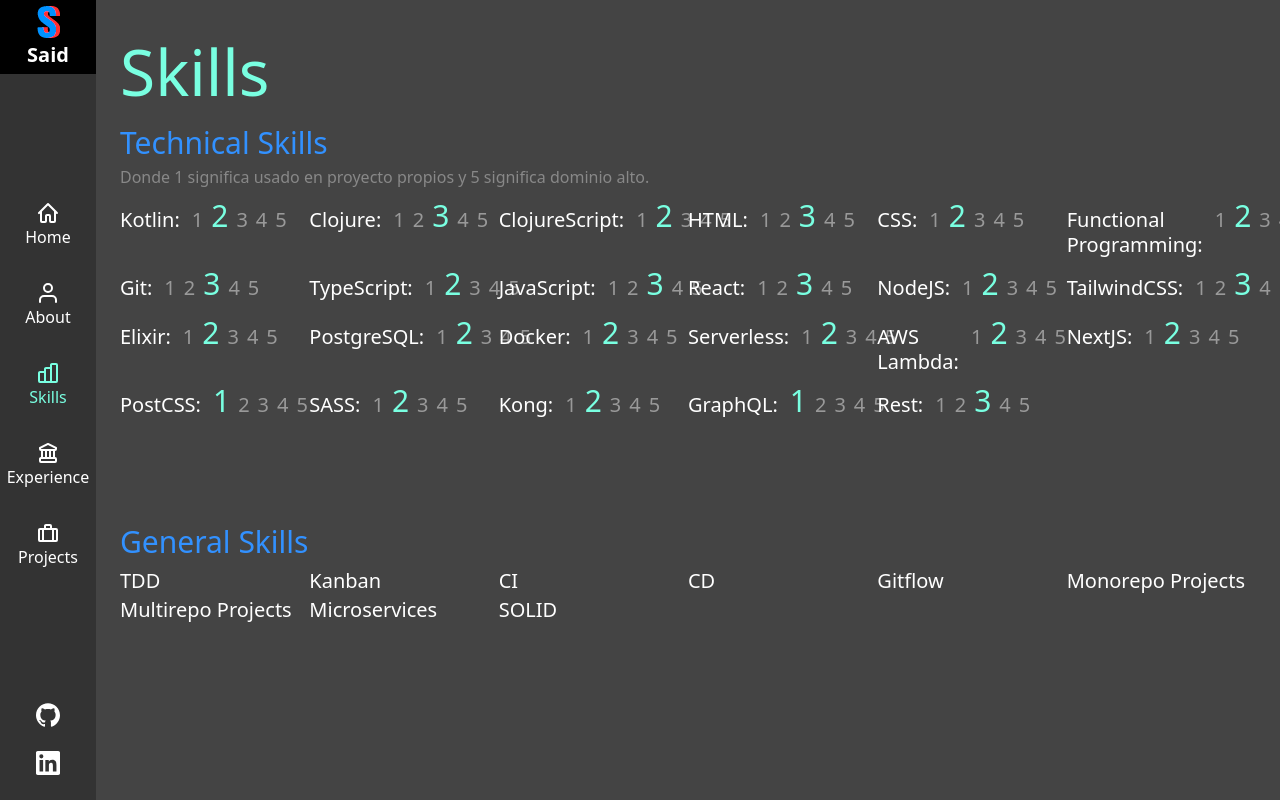
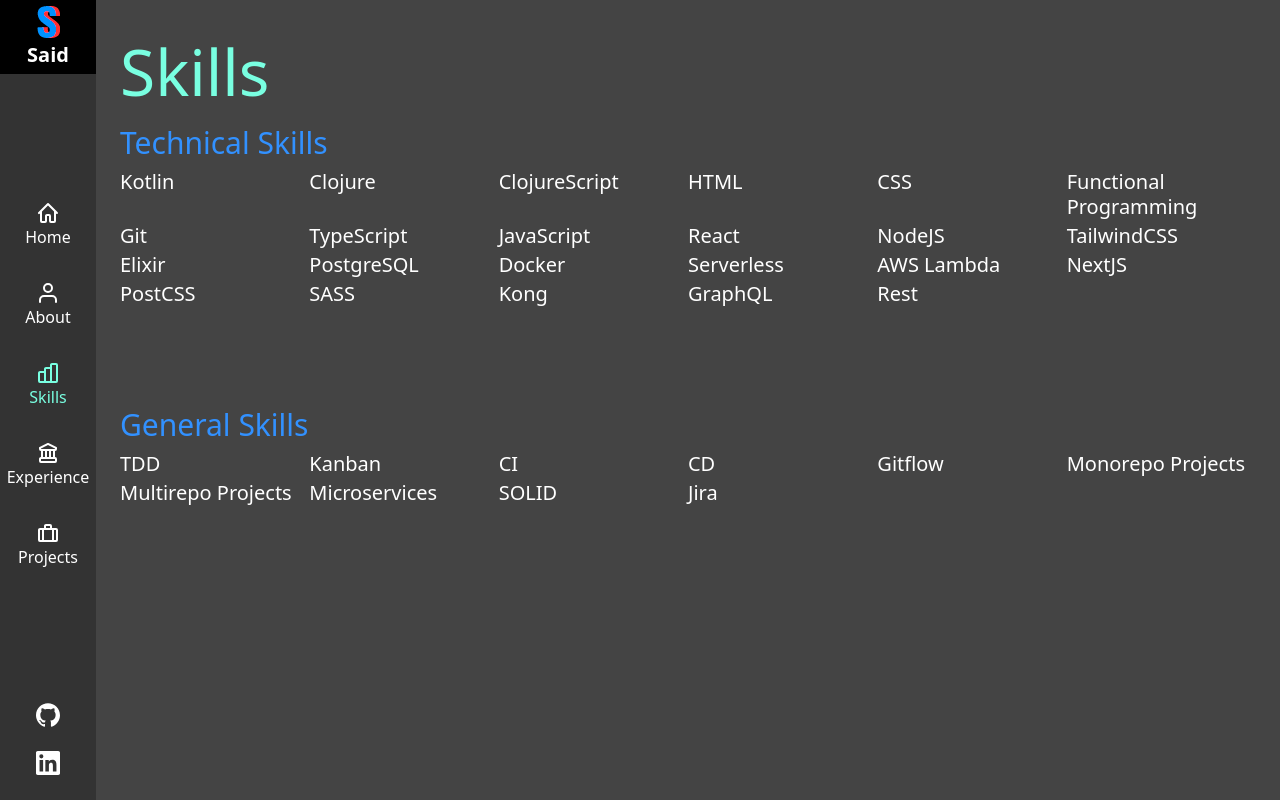
Before and after one commit to Afsoon/Personal-Website, a Next.js app: page /skills in a window 1280 px wide. Built offline with nearby package versions, Linux system fonts and the light colour scheme.

Commit message:
Removed score for the skills

```diff
--- a/src/pages/skills.tsx
+++ b/src/pages/skills.tsx
@@ -93,31 +93,31 @@
   )
 }
 
-const skills = {
-  Kotlin: 2,
-  Clojure: 3,
-  ClojureScript: 2,
-  HTML: 3,
-  CSS: 2,
-  'Functional Programming': 2,
-  Git: 3,
-  TypeScript: 2,
-  JavaScript: 3,
-  React: 3,
-  NodeJS: 2,
-  TailwindCSS: 3,
-  Elixir: 2,
-  PostgreSQL: 2,
-  Docker: 2,
-  Serverless: 2,
-  'AWS Lambda': 2,
-  NextJS: 2,
-  PostCSS: 1,
-  SASS: 2,
-  Kong: 2,
-  GraphQL: 1,
-  Rest: 3,
-}
+const skills = [
+  'Kotlin',
+  'Clojure',
+  'ClojureScript',
+  'HTML',
+  'CSS',
+  'Functional Programming',
+  'Git',
+  'TypeScript',
+  'JavaScript',
+  'React',
+  'NodeJS',
+  'TailwindCSS',
+  'Elixir',
+  'PostgreSQL',
+  'Docker',
+  'Serverless',
+  'AWS Lambda',
+  'NextJS',
+  'PostCSS',
+  'SASS',
+  'Kong',
+  'GraphQL',
+  'Rest',
+]
 
 const generalSkills = [
   'TDD',
@@ -129,66 +129,28 @@
   'Multirepo Projects',
   'Microservices',
   'SOLID',
+  'Jira',
 ]
 
-const SkillWithScore = ({ skill, value }: { skill: string; value: number }) => {
-  const values = [...Array(5).keys()]
-    .map(key => {
-      return key + 1
-    })
-    .map(key => {
-      if (key === value) {
-        return (
-          <span
-            key={`${skill}+${key}`}
-            className="pl-1 pr-1 text-support-positive-800"
-          >
-            {value}
-          </span>
-        )
-      } else {
-        return (
-          <span
-            key={`${skill}+${key}`}
-            className="pl-1 pr-1 text-xl text-primary-300"
-          >
-            {key}
-          </span>
-        )
-      }
-    })
-  return (
-    <li className="pt-1 col-span-2 flex flex-full items-baseline md:flex-none">
-      <span className="pr-2 leading-tight text-xl">{skill}:</span>
-      {values}
-    </li>
-  )
-}
-
-const SkillWithoutScore = ({ skill }: { skill: string }) => (
+const SkillCard = ({ skill }: { skill: string }) => (
   <li className="pt-1 col-span-2 flex flex-full items-baseline md:flex-none">
     <span className="pr-2 leading-tight text-xl">{skill}</span>
   </li>
 )
 
 const SkillsContent = () => {
-  const TechnicalSkills = Object.entries(skills).map(
-    ([skill, value], index) => {
-      return <SkillWithScore skill={skill} value={value} key={index} />
-    }
-  )
+  const TechnicalSkills = skills.map((skill, index) => {
+    return <SkillCard skill={skill} key={`${index}-${skill}`} />
+  })
 
-  const GeneralSkills = generalSkills.map(skill => {
-    return <SkillWithoutScore skill={skill} />
+  const GeneralSkills = generalSkills.map((skill, index) => {
+    return <SkillCard skill={skill} key={`${index}-${skill}`} />
   })
 
   return (
     <div className="bg-primary-600 flex-full lg:flex-auto text-white flex-wrap pt-10 pl-4 pb-2 text-4xl lg:text-6xl lg:p-6 ">
       <h1 className="text-support-positive-800">Skills</h1>
       <h2 className="text-3xl text-support-success-050">Technical Skills</h2>
-      <h3 className="text-base text-primary-400">
-        Donde 1 significa usado en proyecto propios y 5 significa dominio alto.
-      </h3>
       <ul className="md:grid md:grid-cols-4 lg:grid-cols-6 xl:grid-cols-12 lg:text-3xl md:justify-between">
         {TechnicalSkills}
       </ul>
```
